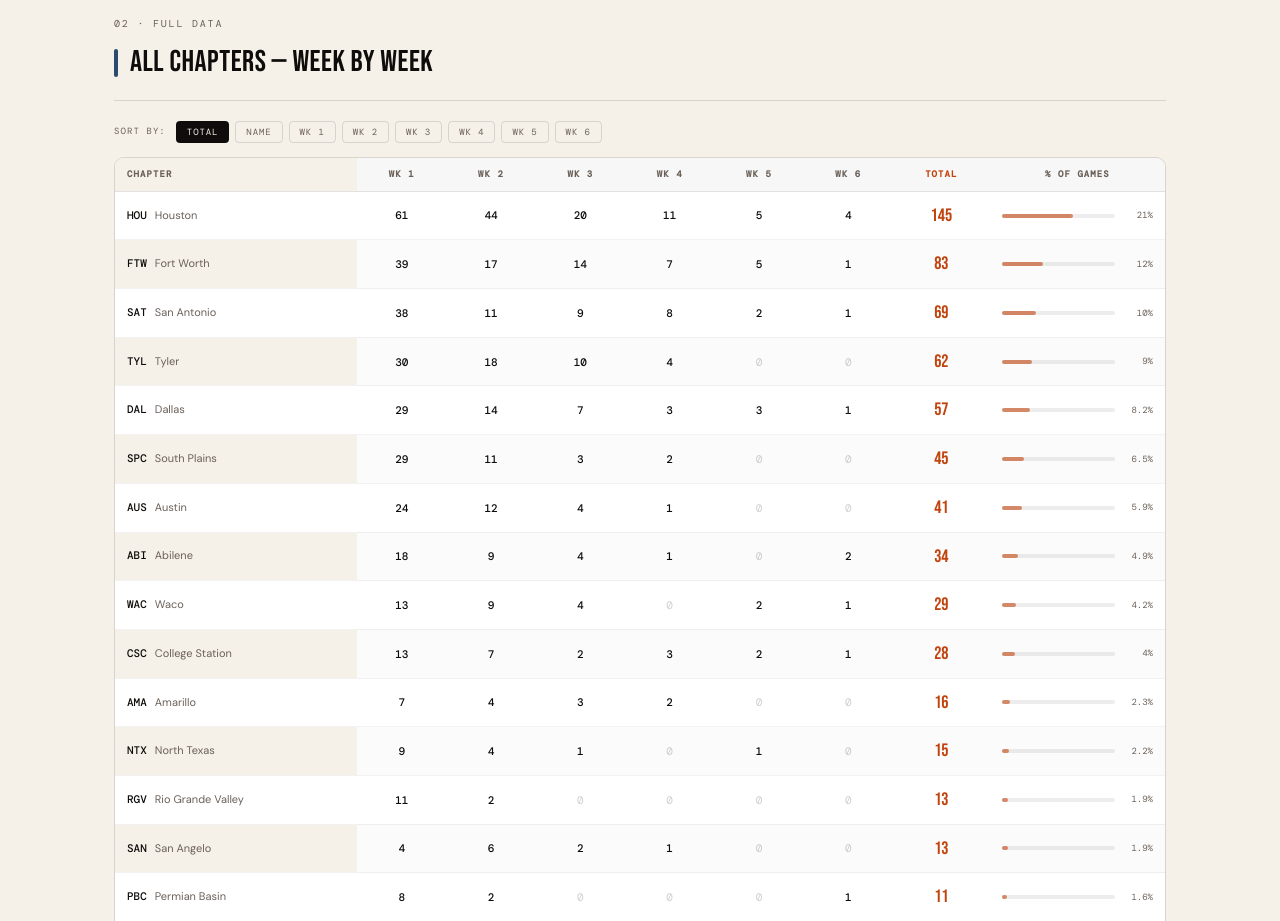
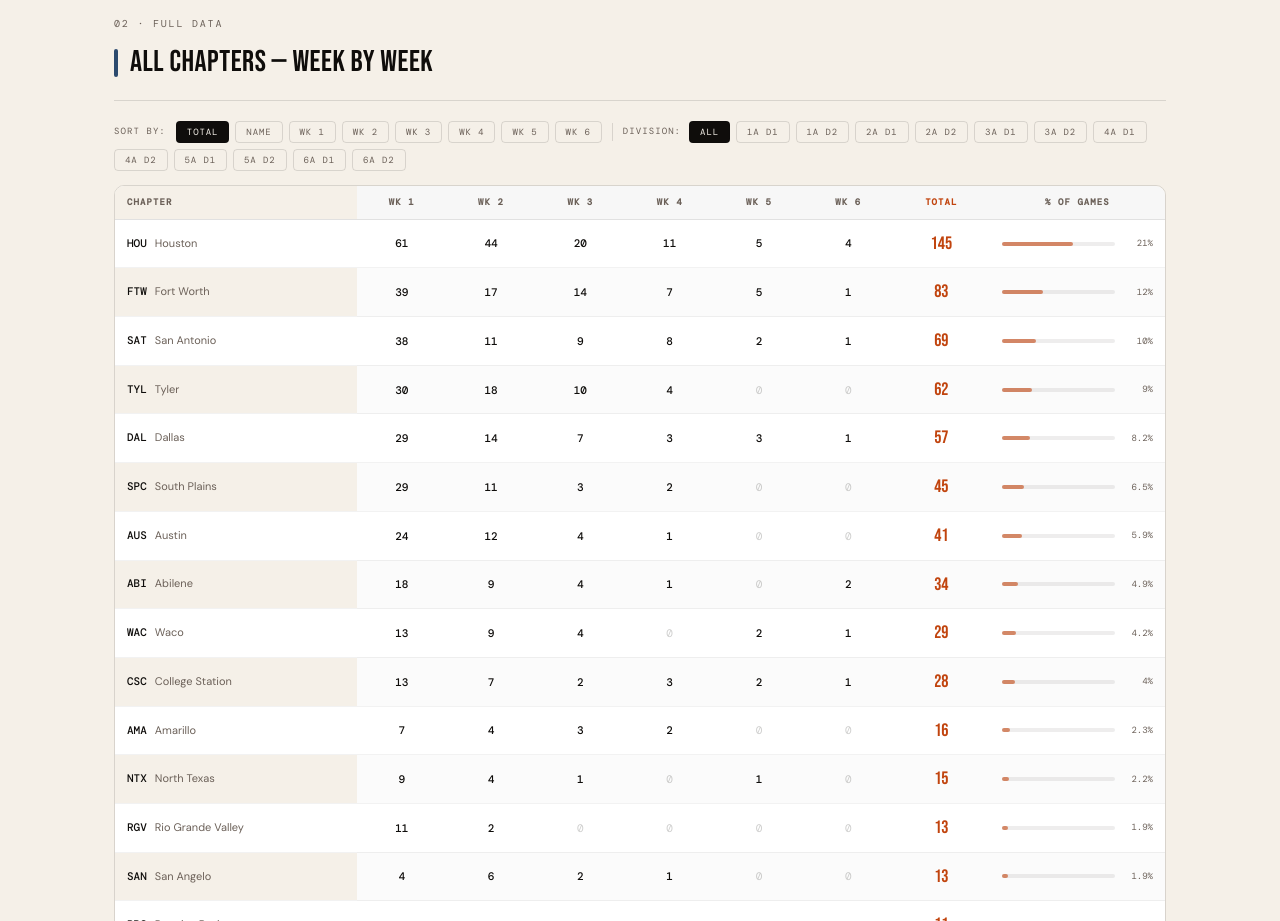
Before and after one commit to colemic2006/texasplayoffs, a React (Vite) app: page / in a window 1280 px wide. Shown: the part 1100-2021 px from the top of the page. Built offline with nearby package versions, Linux system fonts and the light colour scheme.

Commit message:
Add division filter chips to All Chapters table

```diff
--- a/src/components/ChapterDashboard.jsx
+++ b/src/components/ChapterDashboard.jsx
@@ -49,6 +49,7 @@ export default function ChapterDashboard({ data, year }) {
   const [selectedWeek, setSelectedWeek] = useState('all')
   const [selectedChapter, setSelectedChapter] = useState(null)
   const [filterClass, setFilterClass] = useState('all')
+  const [tableClass, setTableClass] = useState('all')
 
   const chapters = data?.chapters || []
 
@@ -253,8 +254,8 @@ export default function ChapterDashboard({ data, year }) {
         <SectionLabel>02 · Full Data</SectionLabel>
         <SectionTitle accent="var(--steel)">All Chapters — Week by Week</SectionTitle>
 
-        {/* Sort controls */}
-        <div style={{ display:'flex', gap:6, flexWrap:'wrap', marginBottom:14 }}>
+        {/* Sort controls + division filter */}
+        <div style={{ display:'flex', gap:6, flexWrap:'wrap', marginBottom:14, alignItems:'center' }}>
           <span style={{ fontFamily:'var(--mono)', fontSize:9, letterSpacing:'0.12em', textTransform:'uppercase', color:'var(--mid)', alignSelf:'center', marginRight:4 }}>Sort by:</span>
           {[['total','Total'],['name','Name'],['1','Wk 1'],['2','Wk 2'],['3','Wk 3'],['4','Wk 4'],['5','Wk 5'],['6','Wk 6']].map(([key,label]) => (
             <button key={key} onClick={() => setSortBy(key)} style={{
@@ -264,6 +265,24 @@ export default function ChapterDashboard({ data, year }) {
               color: sortBy === key ? 'var(--cream)' : 'var(--mid)',
               cursor:'pointer', transition:'all 0.15s'
             }}>{label}</button>
+          ))}
+          <div style={{ width:1, height:18, background:'var(--border)', margin:'0 4px', alignSelf:'center' }} />
+          <span style={{ fontFamily:'var(--mono)', fontSize:9, letterSpacing:'0.12em', textTransform:'uppercase', color:'var(--mid)', alignSelf:'center', marginRight:2 }}>Division:</span>
+          <button onClick={() => setTableClass('all')} style={{
+            fontFamily:'var(--mono)', fontSize:9, letterSpacing:'0.1em', textTransform:'uppercase',
+            padding:'4px 10px', borderRadius:4, border:'1px solid var(--border)',
+            background: tableClass === 'all' ? 'var(--ink)' : 'transparent',
+            color: tableClass === 'all' ? 'var(--cream)' : 'var(--mid)',
+            cursor:'pointer', transition:'all 0.15s'
+          }}>All</button>
+          {CLASSIFICATIONS.map(cls => (
+            <button key={cls} onClick={() => setTableClass(tableClass === cls ? 'all' : cls)} style={{
+              fontFamily:'var(--mono)', fontSize:9, letterSpacing:'0.1em',
+              padding:'4px 10px', borderRadius:4, border:'1px solid var(--border)',
+              background: tableClass === cls ? 'var(--steel)' : 'transparent',
+              color: tableClass === cls ? 'var(--cream)' : 'var(--mid)',
+              cursor:'pointer', transition:'all 0.15s'
+            }}>{cls}</button>
           ))}
         </div>
 
@@ -279,7 +298,10 @@ export default function ChapterDashboard({ data, year }) {
             </thead>
             <tbody>
               {sorted.map((ch, idx) => {
-                const pct = totalGames > 0 ? ((ch.total / totalGames) * 100).toFixed(1) : '0.0'
+                const rowTotal = tableClass === 'all'
+                  ? (ch.total || 0)
+                  : WEEKS.reduce((s, w) => s + (ch.weeks?.[w]?.classifications?.[tableClass] || 0), 0)
+                const pct = totalGames > 0 ? ((rowTotal / totalGames) * 100).toFixed(1) : '0.0'
                 return (
                   <tr
                     key={ch.code}
@@ -299,7 +321,9 @@ export default function ChapterDashboard({ data, year }) {
                       <span style={{ fontFamily:'DM Sans', fontSize:11, color:'var(--mid)', marginLeft:8 }}>{ch.name}</span>
                     </td>
                     {WEEKS.map(w => {
-                      const val = ch.weeks?.[w]?.total ?? 0
+                      const val = tableClass === 'all'
+                        ? (ch.weeks?.[w]?.total ?? 0)
+                        : (ch.weeks?.[w]?.classifications?.[tableClass] || 0)
                       return (
                         <td key={w} style={{ ...tdStyle, textAlign:'center', fontFamily:'var(--mono)', fontSize:11 }}>
                           <span style={{
@@ -311,7 +335,7 @@ export default function ChapterDashboard({ data, year }) {
                       )
                     })}
                     <td style={{ ...tdStyle, textAlign:'center', fontFamily:"'Bebas Neue', sans-serif", fontSize:18, color:'var(--burnt)' }}>
-                      {ch.total || 0}
+                      {rowTotal}
                     </td>
                     <td style={{ ...tdStyle, textAlign:'center' }}>
                       <PctBar pct={parseFloat(pct)} />
```
